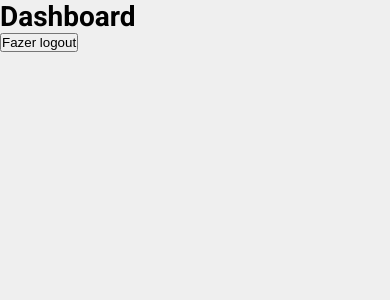
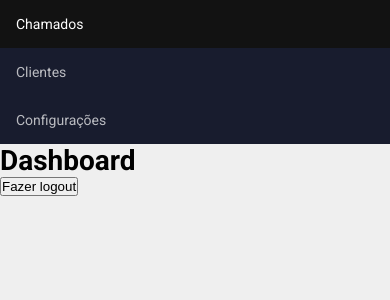
Before and after one commit to Sara01romao/sistema-chamados, a React (Create React App) app: page /dashboard in a window 390 px wide. Shown: the top 300 px of the page. Built offline with nearby package versions, Linux system fonts and the light colour scheme; no server answers; sample sign-in values are in the browser's storage.

Commit message:
Criação do Header

```diff
--- /dev/null
+++ b/src/components/Header/header.css
@@ -0,0 +1,87 @@
+.sidebar{
+    margin: 0;
+    padding: 0;
+    width: 200px;
+    background-color: #181c2e;
+    position: fixed;
+    height: 100%;
+    overflow: auto;
+}
+
+.sidebar div{
+    background:url('../../assets/cover.png');
+    background-color: #181c2e;
+    background-position: center;
+    background-repeat: no-repeat;
+    background-size: cover;
+    height: 150px;
+}
+
+.sidebar div{
+    padding-top: 30px;
+}
+
+.sidebar div img{
+    border-radius: 50%;
+    display: block;
+    margin: auto;
+    width: 90px;
+    height: 90px;
+    -webkit-filter: drop-shadow(2px 3px 6px #121212);
+    filter: drop-shadow(2px 3px 6px #121212);
+    object-fit: cover;
+}
+
+.sidebar a{
+    display: block;
+    color: rgba(255, 255, 255, 0.7);
+    padding: 16px;
+    text-decoration: none;
+    display: flex;
+    flex-direction: row;
+    align-items: center;
+    transition: ease-in-out .4s;
+}
+
+.sidebar a svg{
+    margin-right: .5em;
+}
+
+.sidebar a:hover{
+    background-color: #121212;
+    color: #fff;
+}
+
+
+@media screen and (max-width: 700px) {
+    .sidebar{
+        width: 100%;
+        height: auto;
+        position: relative;
+    }
+
+    .sidebar a{
+        float:left;
+    }
+
+    .sidebar div{
+        display:none;
+    }
+
+    .sidebar a svg{
+        display: none;
+    }
+
+}
+
+@media screen and (max-width: 400px){
+    .sidebar a{
+        text-align: center;
+        float: none;
+    }
+
+    .sidebar a svg{
+        display: none;
+    }
+
+}
--- /dev/null
+++ b/src/components/Header/index.js
@@ -0,0 +1,36 @@
+import { useContext } from 'react';
+import './header.css';
+import {AuthContext} from '../../contexts/auth';
+import avatar from '../../assets/avatar.png';
+
+import { Link } from 'react-router-dom';
+import {FiHome, FiUser, FiSettings } from "react-icons/fi";
+
+
+
+export default function Header(){
+    const {user} = useContext(AuthContext);
+
+    return(
+        <div className="sidebar">
+            <div>
+
+                <img src={user.avatarUrl === null ? avatar : user.avatarUrl} alt="foto avatar"/>
+            </div>
+
+            <Link to="/dashboard">
+                <FiHome color="#fff" size={24}/>
+                Chamados
+            </Link>
+            <Link to="/dashboard">
+                <FiUser color="#fff" size={24}/>
+                Clientes
+            </Link>
+            <Link to="/dashboard">
+                <FiSettings color="#fff" size={24}/>
+                Configurações
+            </Link>
+
+        </div>
+    )
+}
--- a/src/contexts/auth.js
+++ b/src/contexts/auth.js
@@ -110,7 +110,7 @@
     }
 
     return(
-        <AuthContext.Provider value={{signed: !!user, setUser, loading,  signUp , signOut, signIn, loadingAuth}}>
+        <AuthContext.Provider value={{signed: !!user, user, setUser, loading,  signUp , signOut, signIn, loadingAuth}}>
             {children}
         </AuthContext.Provider>
     )
--- a/src/pages/Dashboard/index.js
+++ b/src/pages/Dashboard/index.js
@@ -1,13 +1,16 @@
 import { useContext} from 'react';
 import {AuthContext} from '../../contexts/auth';
+
+import Header from '../../components/Header';
 
 function Dashboard(){
     const {signOut} = useContext(AuthContext);
 
     return(
         <div>
+            <Header/>
             <h1>Dashboard</h1>
-            <button onClick={() => signOut()}>Fazer logout</button>
+            <button color="#fff" onClick={() => signOut()}>Fazer logout</button>
         </div>
     )
 }
```
